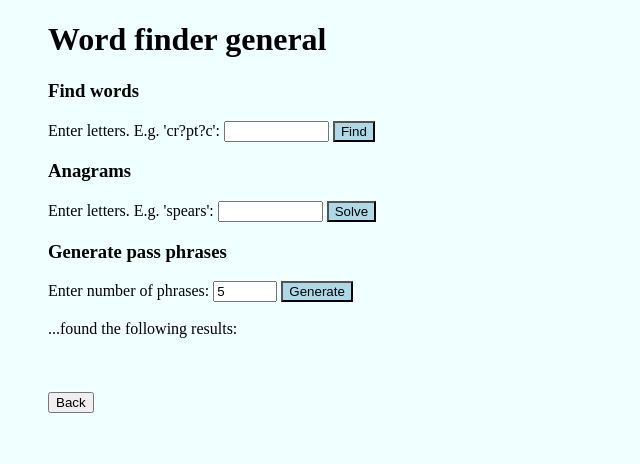
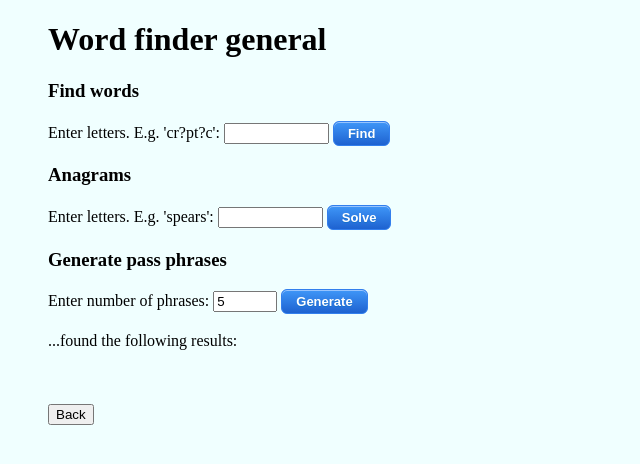
Before and after one commit to gbowerman/wfgeneral, a Python web app: template templates/results.html in a window 1280 px wide. Shown: the top 464 px of the page, without its empty margins (0-640 px from the left). Run offline with Jinja, Linux system fonts and the light colour scheme; the template is opened without the code that fills it, so the values that code supplies are empty.

Commit message:
Add stylesheet

```diff
--- /dev/null
+++ b/static/wfstyle.css
@@ -0,0 +1,29 @@
+    body {
+        background-color: azure;
+    }
+    button {
+        -moz-box-shadow:inset 0px 1px 0px 0px #97c4fe;
+        -webkit-box-shadow:inset 0px 1px 0px 0px #97c4fe;
+        box-shadow:inset 0px 1px 0px 0px #97c4fe;
+        background:-webkit-gradient(linear, left top, left bottom, color-stop(0.05, #3d94f6), color-stop(1, #1e62d0));
+        background:-moz-linear-gradient(top, #3d94f6 5%, #1e62d0 100%);
+        background:-webkit-linear-gradient(top, #3d94f6 5%, #1e62d0 100%);
+        background:-o-linear-gradient(top, #3d94f6 5%, #1e62d0 100%);
+        background:-ms-linear-gradient(top, #3d94f6 5%, #1e62d0 100%);
+        background:linear-gradient(to bottom, #3d94f6 5%, #1e62d0 100%);
+        filter:progid:DXImageTransform.Microsoft.gradient(startColorstr='#3d94f6', endColorstr='#1e62d0',GradientType=0);
+        background-color:#3d94f6;
+        -moz-border-radius:6px;
+        -webkit-border-radius:6px;
+        border-radius:6px;
+        border:1px solid #337fed;
+        display:inline-block;
+        cursor:pointer;
+        color:#ffffff;
+        font-family:Arial;
+        font-size:13px;
+        font-weight:bold;
+        padding:4px 14px;
+        text-decoration:none;
+        text-shadow:0px 1px 0px #1570cd;
+}
--- a/templates/results.html
+++ b/templates/results.html
@@ -3,13 +3,10 @@
 
 <head>
     <title>Word finder output</title>
-    <style>
-        button {
-        background-color: lightblue;
-      }</style>
+    <link rel="stylesheet" type="text/css"href={{ url_for('static', filename='wfstyle.css')}}>
 </head>
 
-<body bgcolor="Azure">
+<body>
     <ul>
         <h1>Word finder general</h1>
         <h3>Find words</h3>
```
Also changed, not shown: templates/index.html (+2 -5 lines).
